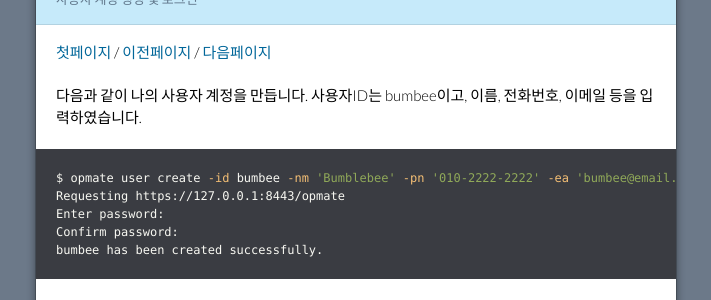
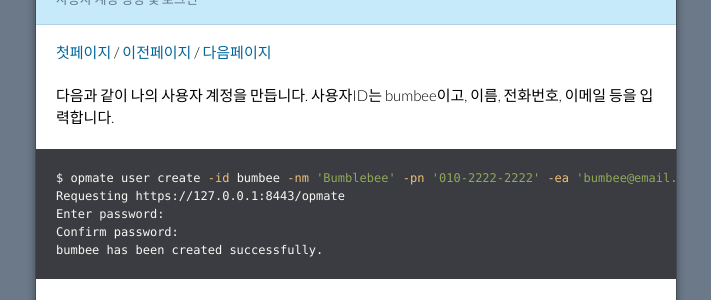
Before and after one commit to opmate/opmate.github.io, a Jekyll site: the page built from document/QuickTutorial2.md, in a window 1280 px wide. Shown: the part 124-424 px from the top of the page, without its empty margins (284-995 px from the left). Built offline with Jekyll 4.4.1, drawn with Linux system fonts in a browser that asks for light colours; our own code applies the rules of GitHub Pages for plain Markdown files; a script that is not in the unit is left out; the repository's description, which GitHub fills in, is left out.

Commit message:
Update QuickTutorial2.md

````diff
--- a/document/QuickTutorial2.md
+++ b/document/QuickTutorial2.md
@@ -5,7 +5,7 @@ description: 사용자 계정 생성 및 로그인
 
 [첫페이지](QuickTutorial.md) / [이전페이지](QuickTutorial1.md) / [다음페이지](QuickTutorial3.md)
 
-다음과 같이 나의 사용자 계정을 만듭니다. 사용자ID는 bumbee이고, 이름, 전화번호, 이메일 등을 입력하였습니다.
+다음과 같이 나의 사용자 계정을 만듭니다. 사용자ID는 bumbee이고, 이름, 전화번호, 이메일 등을 입력합니다.
 
 ```sh
 $ opmate user create -id bumbee -nm 'Bumblebee' -pn '010-2222-2222' -ea 'bumbee@email.com'
````
